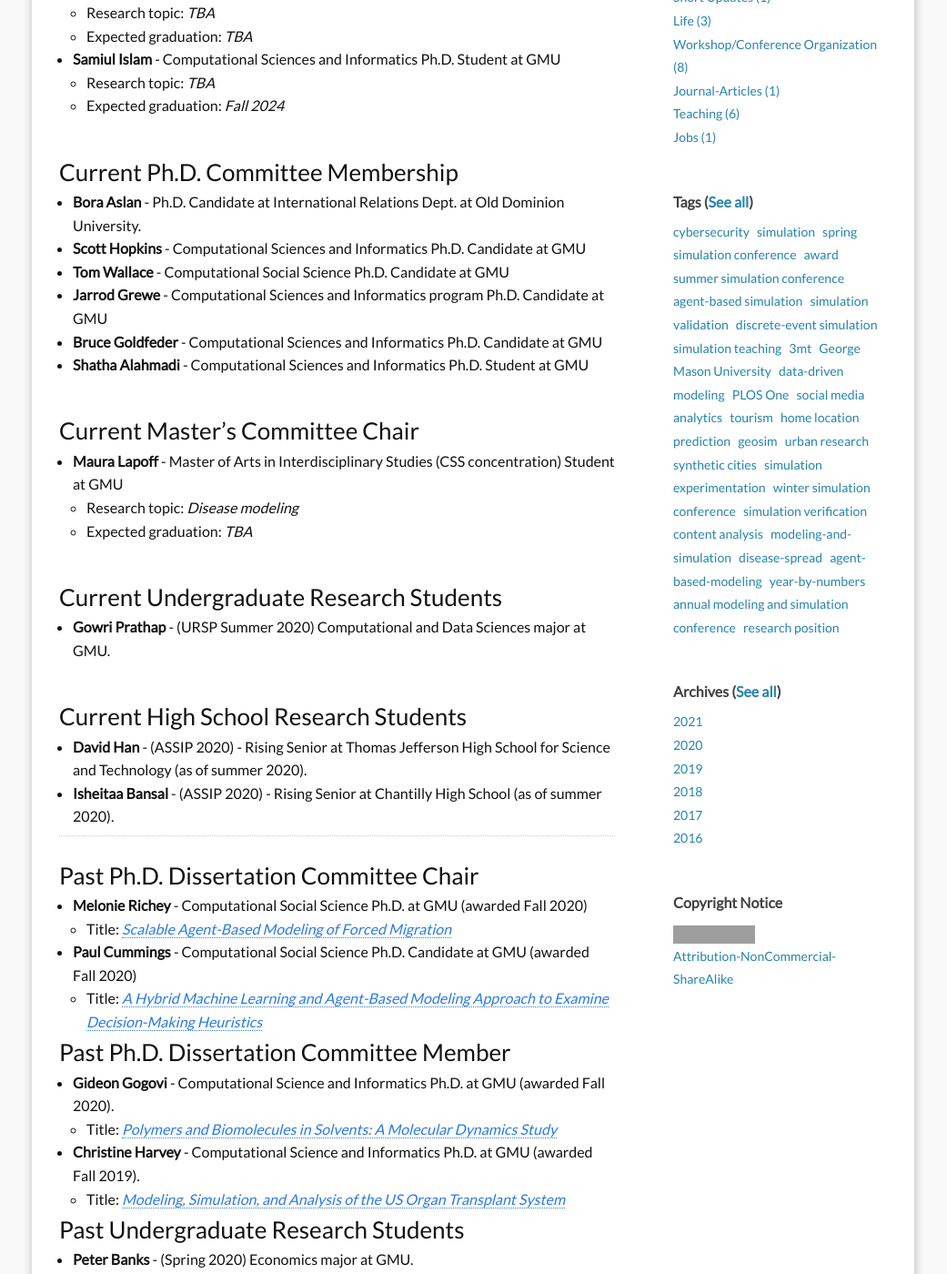
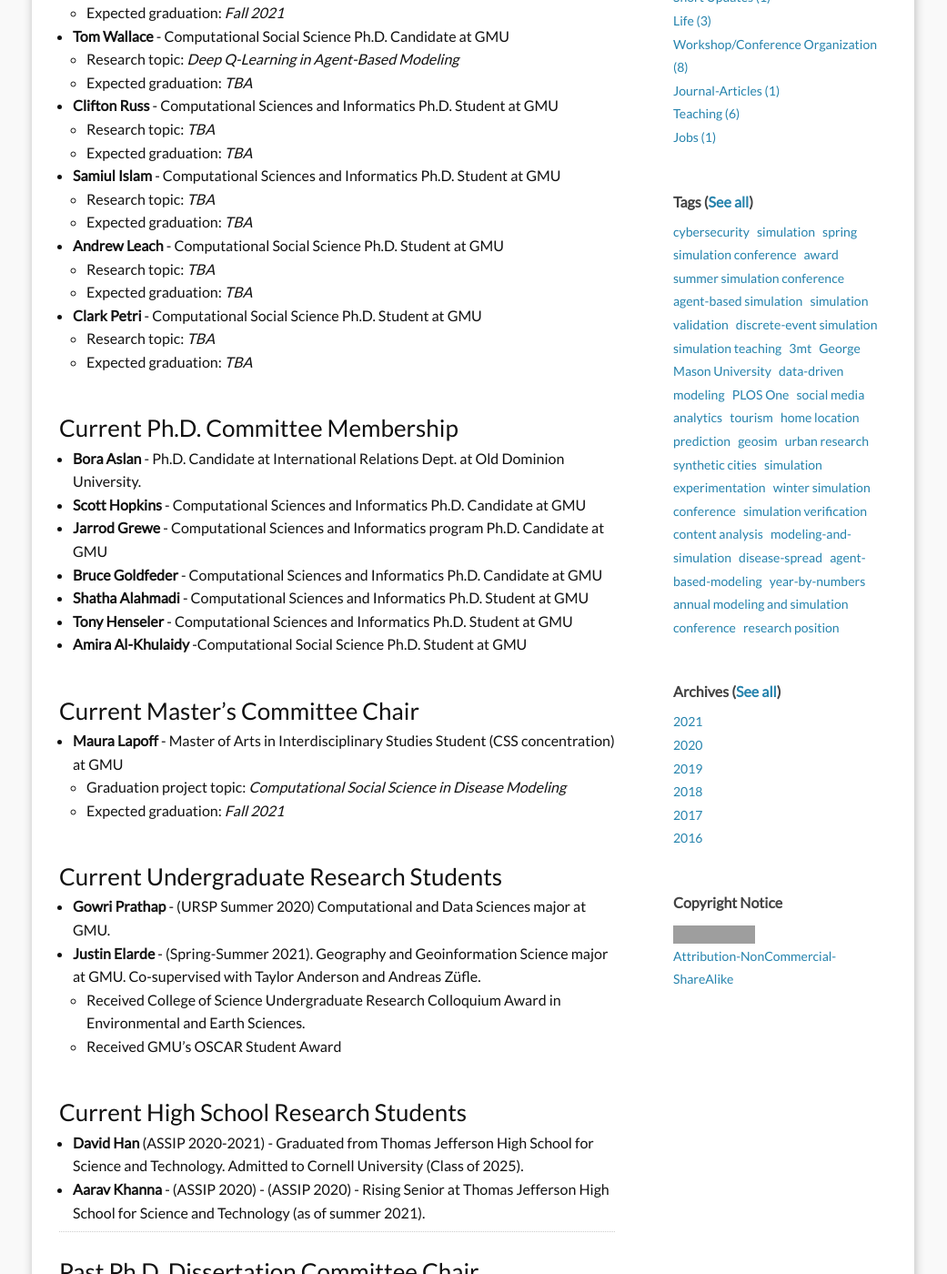
Before and after one commit to hamdikavak/hamdikavak.github.io, a Jekyll site: the page built from j_students.md, in a window 1280 px wide and 1400 px high, scrolled down 1065 px. Shown: the whole window at 91% size, without its empty margins (120-1161 px from the left). Built offline with Jekyll 4.4.1, drawn with Linux system fonts in a browser that asks for light colours; nearby versions of some CDN libraries; some of the changed text lies outside the part shown; grey boxes are pictures that could not be loaded.

Commit message:
Updated current students

```diff
--- a/j_students.md
+++ b/j_students.md
@@ -35,12 +35,16 @@ Thank you for your interest in ASSIP 2021. I have received staggering 105 studen
 
 
 * **Cody Mitchell** - Computational Sciences and Informatics Ph.D. Student at GMU
-  * Research topic: *Conjugate Learning: A Novel Semi-Supervised Learning Approach*
+  * Dissertation Title: *Conjugated Learning: Semi-Supervised Learning with Bayesian Inference*
   * Expected graduation: *Summer 2021*
 
 * **Na Jiang (Richard)** - Computational Social Science Ph.D. Student at GMU
-  * Research topic: *Urban Shrinking*
-  * Expected graduation: *Fall 2022*
+  * Dissertation Title: *Exploring Urban Shrinkage via Computational Approaches: A Case Study of Detroit*
+  * Expected graduation: *Fall 2021*
+
+* **Tom Wallace** - Computational Social Science Ph.D. Candidate at GMU
+  * Research topic: *Deep Q-Learning in Agent-Based Modeling*
+  * Expected graduation: *TBA*
 
 * **Clifton Russ** - Computational Sciences and Informatics Ph.D. Student at GMU
   * Research topic: *TBA*
@@ -48,34 +52,47 @@ Thank you for your interest in ASSIP 2021. I have received staggering 105 studen
 
 * **Samiul Islam** - Computational Sciences and Informatics Ph.D. Student at GMU
   * Research topic: *TBA*
-  * Expected graduation: *Fall 2024*
+  * Expected graduation: *TBA*
 
+* **Andrew Leach** - Computational Social Science Ph.D. Student at GMU
+  * Research topic: *TBA*
+  * Expected graduation: *TBA*
+
+* **Clark Petri** - Computational Social Science Ph.D. Student at GMU
+  * Research topic: *TBA*
+  * Expected graduation: *TBA*
 
 <br/>
 ### Current Ph.D. Committee Membership
 * **Bora Aslan** - Ph.D. Candidate at International Relations Dept. at Old Dominion University.
 * **Scott Hopkins** - Computational Sciences and Informatics Ph.D. Candidate at GMU
-* **Tom Wallace** - Computational Social Science Ph.D. Candidate at GMU
 * **Jarrod Grewe** - Computational Sciences and Informatics program Ph.D. Candidate  at GMU
 * **Bruce Goldfeder** - Computational Sciences and Informatics Ph.D. Candidate at GMU
 * **Shatha Alahmadi** - Computational Sciences and Informatics Ph.D. Student at GMU
+* **Tony Henseler** - Computational Sciences and Informatics Ph.D. Student at GMU
+* **Amira Al-Khulaidy** -Computational Social Science Ph.D. Student at GMU
+
 
 <br/>
 ### Current Master's Committee Chair
 
-* **Maura Lapoff** - Master of Arts in Interdisciplinary Studies (CSS concentration) Student at GMU
-  * Research topic: *Disease modeling*
-  * Expected graduation: *TBA*
+* **Maura Lapoff** - Master of Arts in Interdisciplinary Studies Student (CSS concentration)  at GMU
+  * Graduation project topic: *Computational Social Science in Disease Modeling*
+  * Expected graduation: *Fall 2021*
 
 
 <br/>
 ### Current Undergraduate Research Students
 * **Gowri Prathap** - (URSP Summer 2020) Computational and Data Sciences major at GMU.
+* **Justin Elarde** - (Spring-Summer 2021). Geography and Geoinformation Science major at GMU. Co-supervised with Taylor Anderson and Andreas Züfle.
+    * Received College of Science Undergraduate Research Colloquium Award in Environmental and Earth Sciences.
+    * Received GMU’s OSCAR Student Award
+
 
 <br/>
 ### Current High School Research Students
-* **David Han** - (ASSIP 2020) - Rising Senior at Thomas Jefferson High School for Science and Technology  (as of summer 2020).
-* **Isheitaa Bansal** - (ASSIP 2020) - Rising Senior at Chantilly High School (as of summer 2020).
+* **David Han** (ASSIP 2020-2021) - Graduated from Thomas Jefferson High School for Science and Technology. Admitted to Cornell University (Class of 2025).
+* **Aarav Khanna** - (ASSIP 2020) - (ASSIP 2020) - Rising Senior at Thomas Jefferson High School for Science and Technology (as of summer 2021).
 
 ---
 
```
